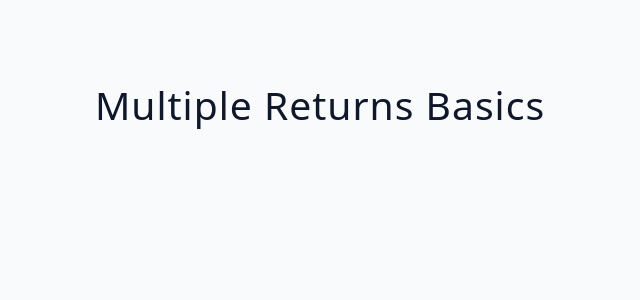
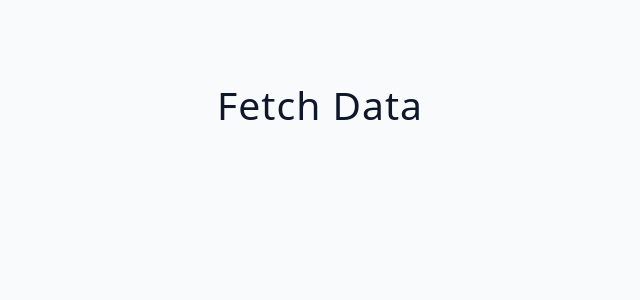
Before and after one commit to m-rokon/react-again, a React (Vite) app in the folder 03-advanced-react/: page / in a window 1280 px wide. Shown: the top 300 px of the page, without its empty margins (320-960 px from the left). Built offline with nearby package versions, Linux system fonts and the light colour scheme.

Commit message:
`multiple returns` Fetchdata init

```diff
--- a/03-advanced-react/src/App.jsx
+++ b/03-advanced-react/src/App.jsx
@@ -6,7 +6,8 @@
 // import MultipleEffects from "./tutorial/02-useEffect/starter/03-multiple-effects";
 // import CodeExample from "./tutorial/02-useEffect/starter/01-code-example";
 // import FetchData from "./tutorial/02-useEffect/starter/04-fetch-data";
-import MultipleReturnsBasics from "./tutorial/03-conditional-rendering/starter/01-multiple-returns-basics";
+// import MultipleReturnsBasics from "./tutorial/03-conditional-rendering/starter/01-multiple-returns-basics";
+import MultipleReturnsFetchData from "./tutorial/03-conditional-rendering/starter/02-multiple-returns-fetch-data";
 
 function App() {
 	return (
@@ -19,7 +20,8 @@ function App() {
 			{/* <CodeExample /> */}
 			{/* <MultipleEffects /> */}
 			{/* <FetchData /> */}
-			<MultipleReturnsBasics />
+			{/* <MultipleReturnsBasics /> */}
+			<MultipleReturnsFetchData />
 		</div>
 	);
 }
```
